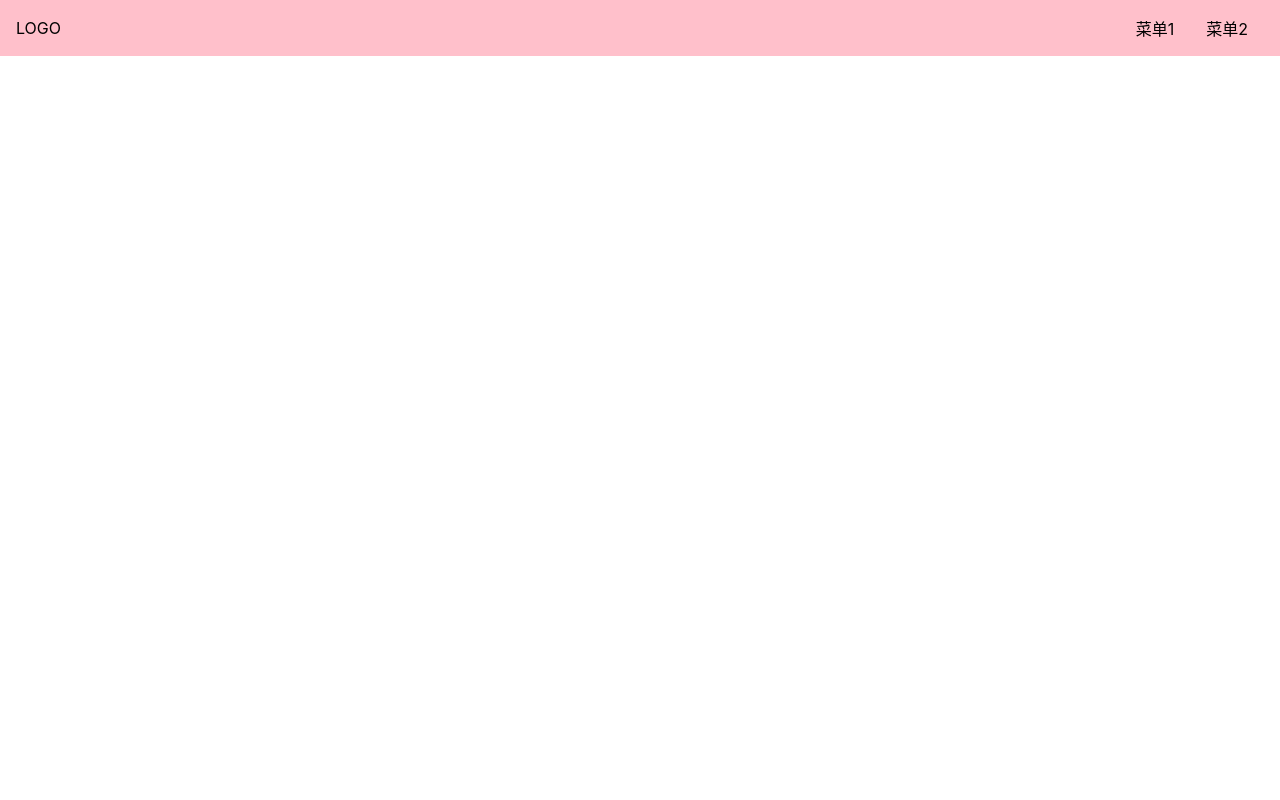
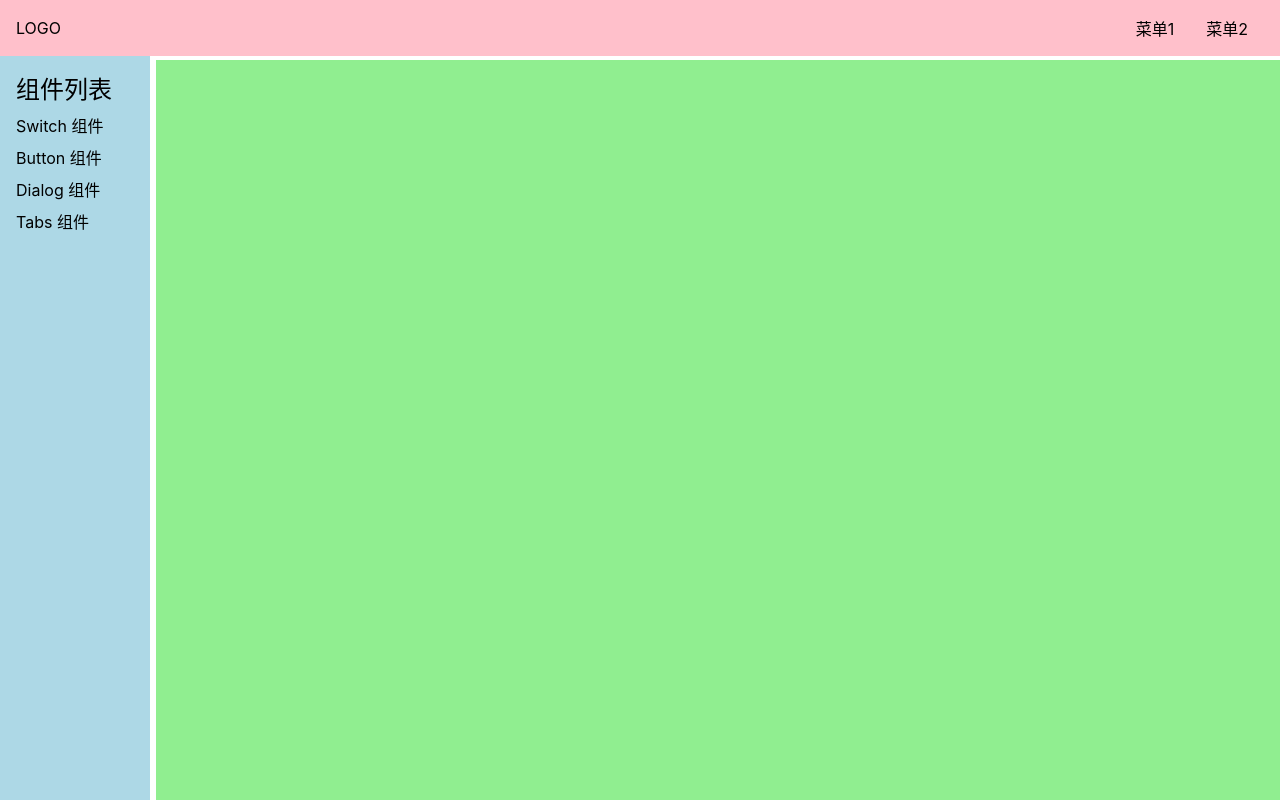
Before and after one commit to laohubb/sakula-ui, a Vue app: page /doc in a window 1280 px wide. Built offline with nearby package versions, Linux system fonts and the light colour scheme.

Commit message:
实现列表切换

```diff
--- a/src/App.vue
+++ b/src/App.vue
@@ -4,8 +4,13 @@
 </template>
 
 <script>
-
+import {provide,ref} from 'vue'
 export default {
-  name: 'App'
+  name: 'App',
+  setup(){
+    const menuVisible=ref(false )
+    provide("menuVisible",menuVisible)
+    menuVisible.value=true
+  }
 }
 </script>
--- a/src/components/Topnav.vue
+++ b/src/components/Topnav.vue
@@ -10,8 +10,18 @@
 </template>
 
 <script lang="ts">
+
+import {inject, Ref} from 'vue';
+
 export default {
-  name: 'Topnav'
+  name: 'Topnav',
+  setup(){
+    const menuVisible=inject<Ref<boolean>>("menuVisible");
+    const toggleMenu=()=>{
+      menuVisible.value=!menuVisible.value;
+    }
+    return {toggleMenu}
+  }
 };
 </script>
 
--- a/src/views/Doc.vue
+++ b/src/views/Doc.vue
@@ -1,21 +1,91 @@
 <template>
-<div>
-  <Topnav></Topnav>
-  <div class="content">
-    <aside>边栏</aside>
-    <main>主内容</main>
+  <div class="layout">
+    <Topnav class="nav" />
+    <div class="content">
+      <aside v-if="menuVisible">
+        <h2>组件列表</h2>
+        <ol>
+          <li>
+            <router-link to="/doc/switch">Switch 组件</router-link>
+          </li>
+          <li>
+            <router-link to="/doc/button">Button 组件</router-link>
+          </li>
+          <li>
+            <router-link to="/doc/dialog">Dialog 组件</router-link>
+          </li>
+          <li>
+            <router-link to="/doc/tabs">Tabs 组件</router-link>
+          </li>
+        </ol>
+      </aside>
+      <main>
+        <router-view />
+      </main>
+    </div>
   </div>
-</div>
 </template>
 
 <script lang="ts">
 import Topnav from '../components/Topnav.vue';
+import {inject, Ref} from 'vue';
 export default {
   name: 'Doc',
-  components: {Topnav}
+  components: {Topnav},
+  setup(){
+    const menuVisible=inject<Ref<boolean>>("menuVisible")
+    return {menuVisible}
+  }
 };
 </script>
 
 <style lang="scss" scoped>
-
+.layout {
+  display: flex;
+  flex-direction: column;
+  height: 100vh;
+  > .nav {
+    flex-shrink: 0;
+  }
+  > .content {
+    flex-grow: 1;
+    padding-top: 60px;
+    padding-left: 156px;
+    @media (max-width: 500px) {
+      padding-left: 0;
+    }
+  }
+}
+.content {
+  display: flex;
+  > aside {
+    flex-shrink: 0;
+  }
+  > main {
+    flex-grow: 1;
+    padding: 16px;
+    background: lightgreen;
+  }
+}
+aside {
+  background: lightblue;
+  width: 150px;
+  padding: 16px;
+  position: fixed;
+  top: 0;
+  left: 0;
+  padding-top: 70px;
+  height: 100%;
+  > h2 {
+    margin-bottom: 4px;
+  }
+  > ol {
+    > li {
+      padding: 4px 0;
+    }
+  }
+}
+main {
+  overflow: auto;
+}
 </style>
--- a/src/views/Home.vue
+++ b/src/views/Home.vue
@@ -3,7 +3,7 @@
   <Topnav></Topnav>
   <div class="banner">
     <h1>Pink UI</h1>
-    <h2>能给你一个粉红回忆的 UI 框架</h2>
+    <h2>给你一个粉红的回忆</h2>
     <p class="actions">
       <a href="https://github.com">GitHub</a>
       <router-link to="/doc">开始</router-link>
```
